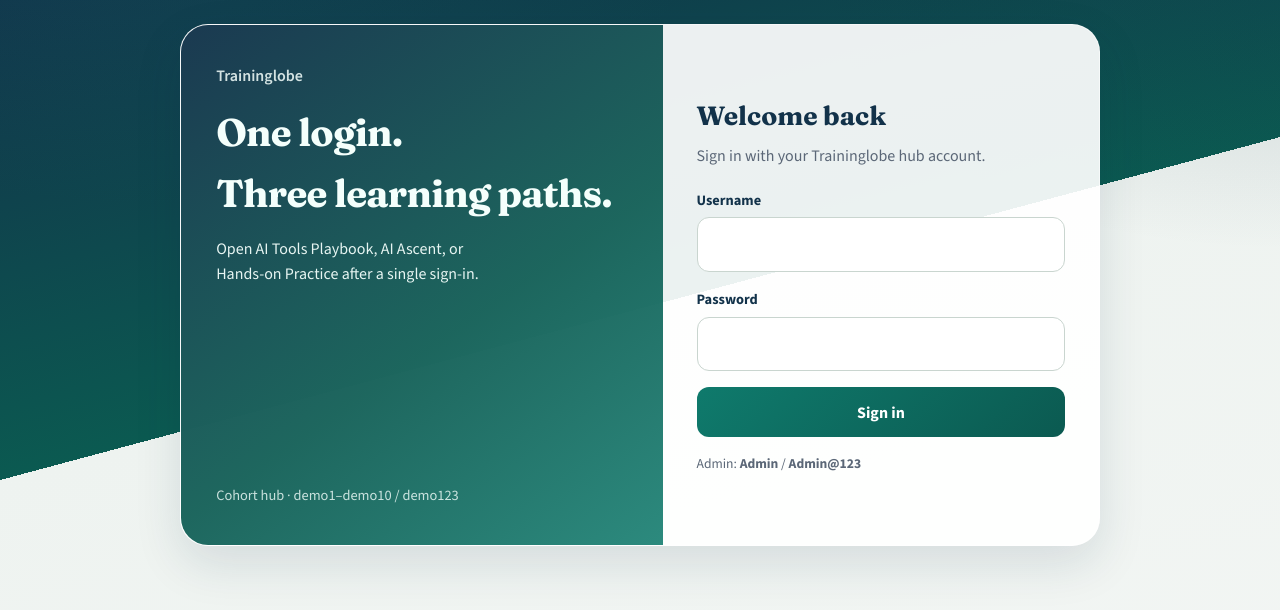
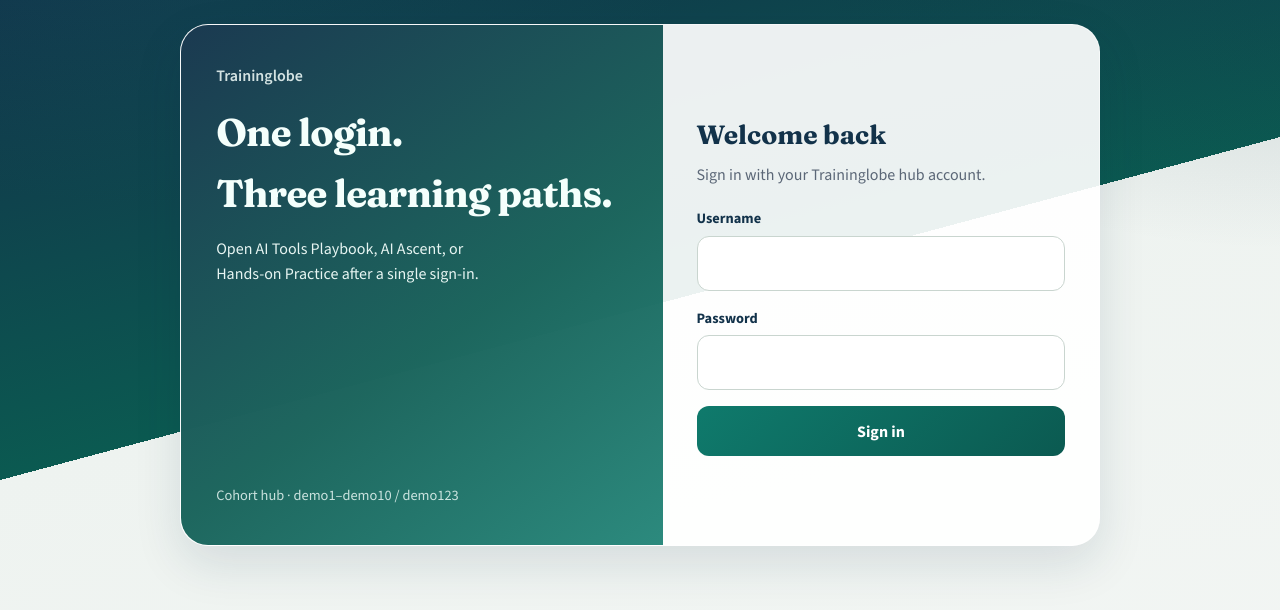
Before and after one commit to Machforo/AI-LMS-Oman_Workshop-, a plain HTML site: page index.html in a window 1280 px wide. Drawn offline with nearby package versions, Linux system fonts and the light colour scheme.

Commit message:
Hide admin credentials from the hub login page.

```diff
--- a/index.html
+++ b/index.html
@@ -51,7 +51,6 @@
 }
 .login-btn:disabled{opacity:.7;cursor:wait}
 .error{margin:0 0 1rem;padding:.75rem .9rem;border-radius:10px;background:#fdeceb;color:#8a2f2a;font-weight:600}
-.hint{margin:1rem 0 0;font-size:.85rem;color:var(--muted)}
 @media(max-width:760px){
   .shell{grid-template-columns:1fr}
   .brand-pane{min-height:0;padding:1.6rem}
@@ -88,7 +87,6 @@
       </div>
       <button class="login-btn" type="submit" id="login-btn">Sign in</button>
     </form>
-    <p class="hint">Admin: <strong>Admin</strong> / <strong>Admin@123</strong></p>
   </main>
 </div>
 <script>
```
